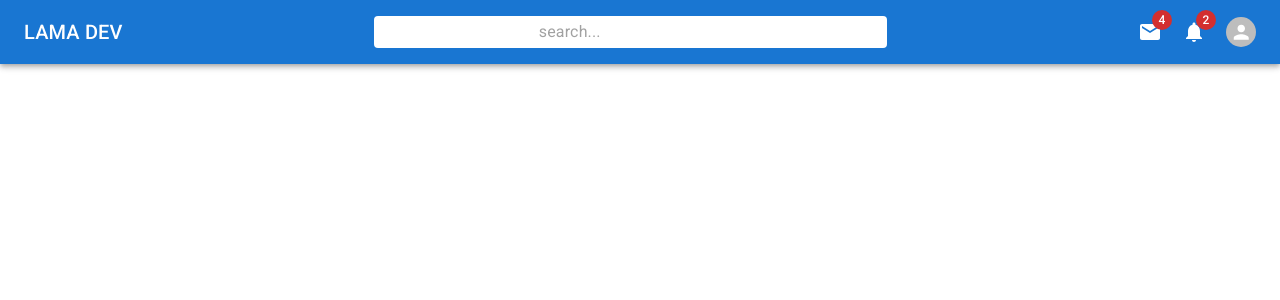
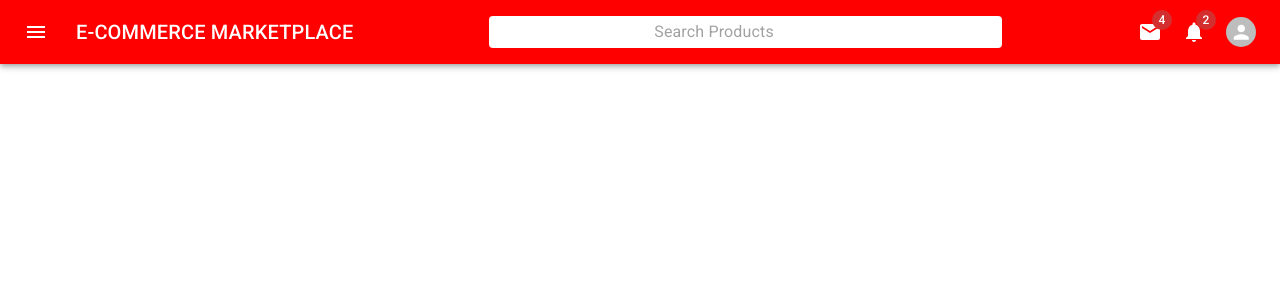
Before and after one commit to xleonard1/Ecommerce-Marketplace, a React (Create React App) app in the folder client/: page / in a window 1280 px wide. Shown: the top 300 px of the page. Built offline with nearby package versions, Linux system fonts and the light colour scheme.

Commit message:
changed color

```diff
--- a/client/src/App.js
+++ b/client/src/App.js
@@ -1,4 +1,4 @@
-import Header from './Components/header'
+import Header from './Components/Header'
 import './App.css';
 
 function App() {
--- a/client/src/Components/header.js
+++ b/client/src/Components/header.js
@@ -1,10 +1,10 @@
-import { AppBar, Toolbar, styled, Typography, InputBase, Badge, Avatar, Menu, MenuItem} from "@mui/material";
-import { Pets, Mail, Notifications } from '@mui/icons-material'
-import React, { useState } from "react";
+import { AppBar, Box, Toolbar, styled, Typography, InputBase, Badge, Avatar,IconButton} from "@mui/material";
+import { Mail, Notifications, Menu } from '@mui/icons-material'
+import React from "react";
 
 const StyledToolbar = styled(Toolbar)({
     display: 'flex',
-    justifyContent: 'space-between'
+    justifyContent: 'space-between',
 })
 
 const Search = styled('div')(({ theme }) => ({
@@ -29,23 +29,36 @@ const UserBox = styled('div')(({ theme }) => ({
     alignItems: 'center',
     [theme.breakpoints.up('sm')]:{
         display: 'none'
-    }
+    },
  }))
 
 const Navbar = () => {
-    const[open, setOpen] = useState(false);
+    // const[open, setOpen] = useState(false);
 
     return (
-        <AppBar position='sticky'>
-            <StyledToolbar>
-                <Typography
-                    variant="h6"
-                    sx={{ display: {xs: 'none', sm: 'block'}}}
-                >
-                    LAMA DEV
-                </Typography>
-                <Pets sx={{ display: {xs: 'block', sm: 'none'}}}/>
-                <Search><InputBase placeholder="search..."/></Search>
+        <AppBar position='sticky' style={{ background: 'red'}}>
+                <Box>
+
+                </Box>
+                <StyledToolbar>
+                        <Box sx={{display:'flex'}}>
+                        <IconButton
+                        size="large"
+                        edge="start"
+                        color="inherit"
+                        aria-label="open drawer"
+                        sx={{ mr: 2 }}
+                        >
+                        <Menu />
+                        </IconButton>
+                        <Typography
+                            variant="h6"
+                            sx={{ display: {xs: 'none', sm: 'block', alignSelf: 'center'}}}
+                        >
+                            E-COMMERCE MARKETPLACE
+                        </Typography>
+                        </Box>
+                <Search><InputBase placeholder="Search Products"/></Search>
                 <Icons>
                     <Badge badgeContent={4} color="error">
                         <Mail />
@@ -56,19 +69,19 @@ const Navbar = () => {
                     <Avatar
                         sx={{width: 30, height: 30}}
                         // src={spencer}
-                        onClick={(e) => setOpen(true)}
+                        // onClick={(e) => setOpen(true)}
                     />
                 </Icons>
                 <UserBox>
                     <Avatar
                         sx={{width: 30, height: 30}}
                         // src={spencer}
-                        onClick={(e) => setOpen(true)}
+                        // onClick={(e) => setOpen(true)}
                     />
                     <Typography variant='span'>Spencer</Typography>
                 </UserBox>
             </StyledToolbar>
-            <Menu
+            {/* <Box
                 id="demo-positioned-menu"
                 aria-labelledby="demo-positioned-button"
                 open={open}
@@ -85,7 +98,7 @@ const Navbar = () => {
                 <MenuItem >Profile</MenuItem>
                 <MenuItem >My account</MenuItem>
                 <MenuItem >Logout</MenuItem>
-            </Menu>
+            </Box> */}
         </AppBar>
     )
 };
```
